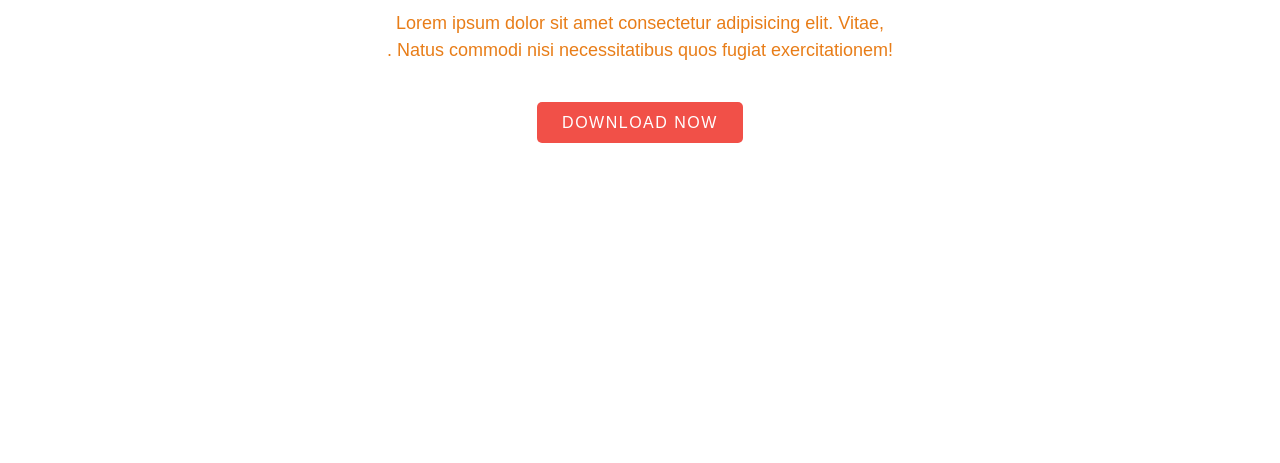
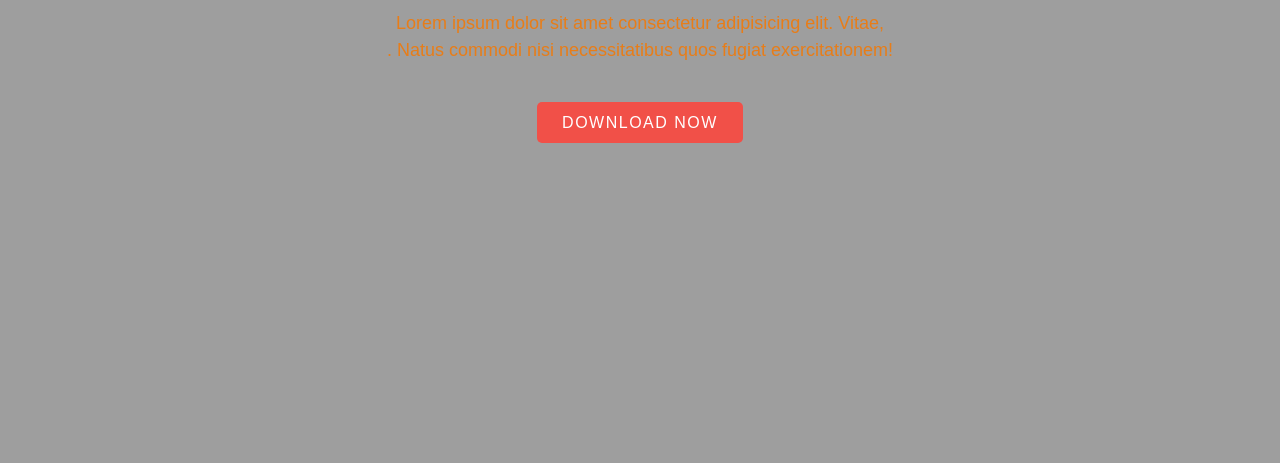
Before and after one commit to BhandarySushma/Landingpage, a plain HTML site: page index.html in a window 1280 px wide. Shown: the part 337-800 px from the top of the page. Drawn offline with Linux system fonts and the light colour scheme; the site is published under a folder, as on GitHub Pages, so addresses that start at the root find nothing.

Commit message:
background image add

```diff
--- a/style.css
+++ b/style.css
@@ -7,7 +7,7 @@
 
 section{
     min-height: 100vh;
-    background-image: url(/pexels-veeterzy-303383.jpg);
+    background-image: url(./pexels-veeterzy-303383.jpg);
     background-repeat: no-repeat;
     background-size: cover;
     width: 100%;
```
